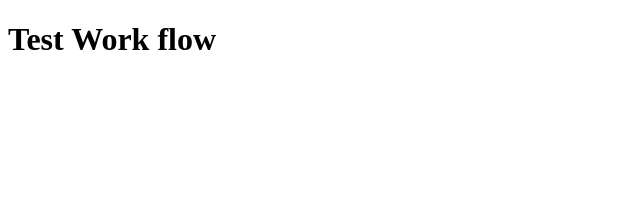
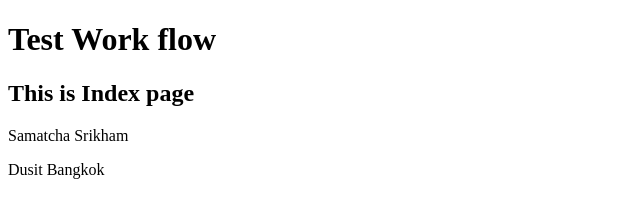
Before and after one commit to samatchacc9/TestWorkGroup, a plain HTML site: page index.html in a window 1280 px wide. Shown: the whole page, without its empty margins (0-640 px from the left). Drawn offline with Linux system fonts and the light colour scheme.

Commit message:
test name and adress

```diff
--- a/index.html
+++ b/index.html
@@ -8,5 +8,8 @@
   </head>
   <body>
     <h1>Test Work flow</h1>
+    <h2>This is Index page</h2>
+    <p>Samatcha Srikham</p>
+    <p>Dusit Bangkok</p>
   </body>
 </html>
```
